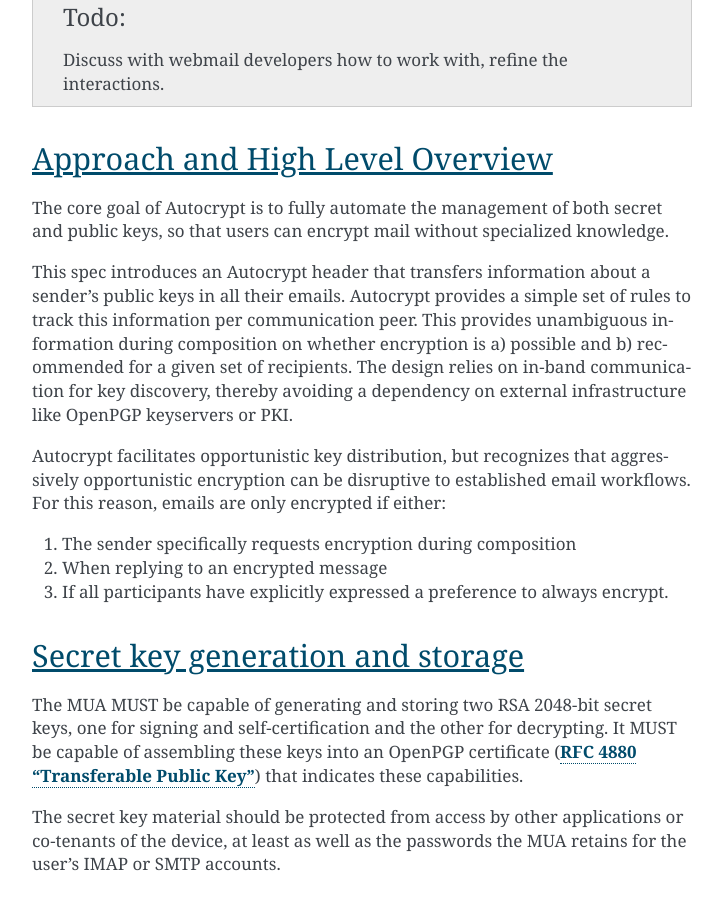
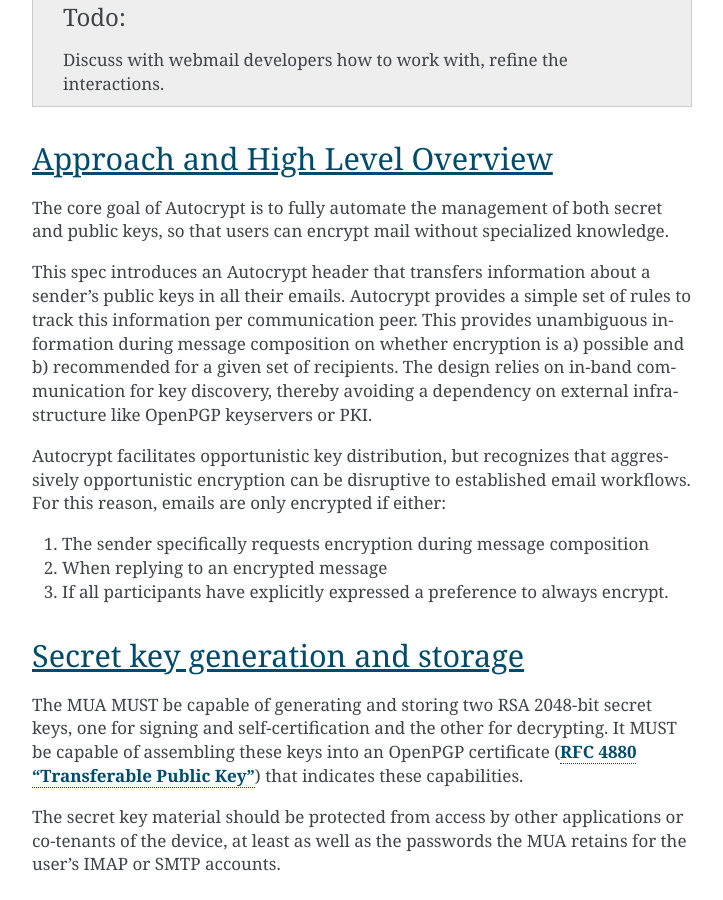
Before and after one commit to autocrypt/autocrypt, a Sphinx documentation site: the page built from doc/level1.rst, in a window 1280 px wide and 900 px high, scrolled down 2042 px. Shown: the whole window, without its empty margins (388-1111 px from the left). Built offline with Sphinx 7.4.7, drawn with Linux system fonts in a browser that asks for light colours.

Commit message:
"message composition"

```diff
--- a/doc/level1.rst
+++ b/doc/level1.rst
@@ -64,9 +64,9 @@
 This spec introduces an Autocrypt header that transfers information
 about a sender's public keys in all their emails. Autocrypt provides a
 simple set of rules to track this information per communication peer.
-This provides unambiguous information during composition on whether
-encryption is a) possible and b) recommended for a given set of
-recipients. The design relies on in-band communication for key
+This provides unambiguous information during message composition on
+whether encryption is a) possible and b) recommended for a given set
+of recipients. The design relies on in-band communication for key
 discovery, thereby avoiding a dependency on external infrastructure
 like OpenPGP keyservers or PKI.
 
@@ -75,7 +75,8 @@
 established email workflows. For this reason, emails are only
 encrypted if either:
 
-1) The sender specifically requests encryption during composition
+1) The sender specifically requests encryption during message
+   composition
 2) When replying to an encrypted message
 3) If all participants have explicitly expressed a preference to
    always encrypt.
```
